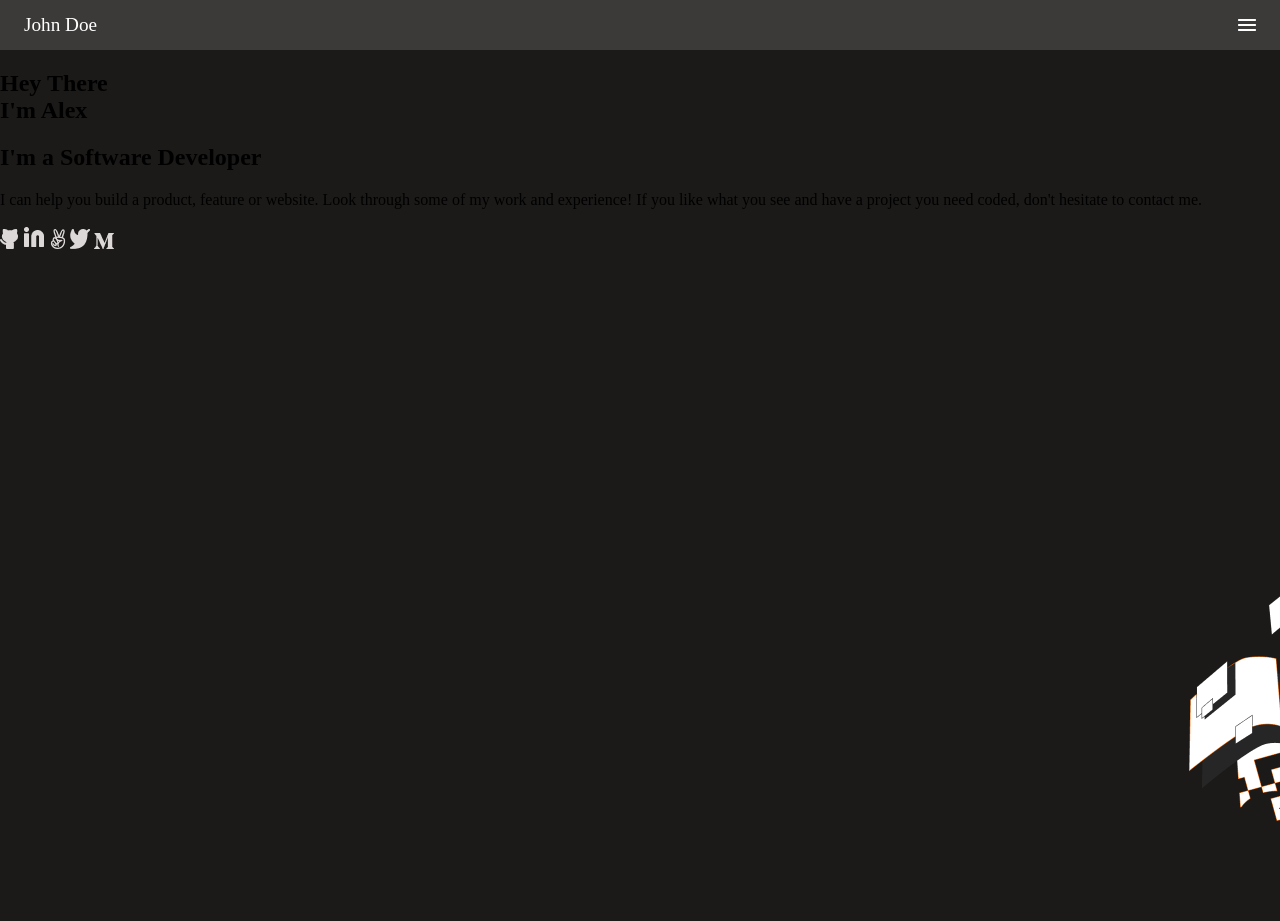
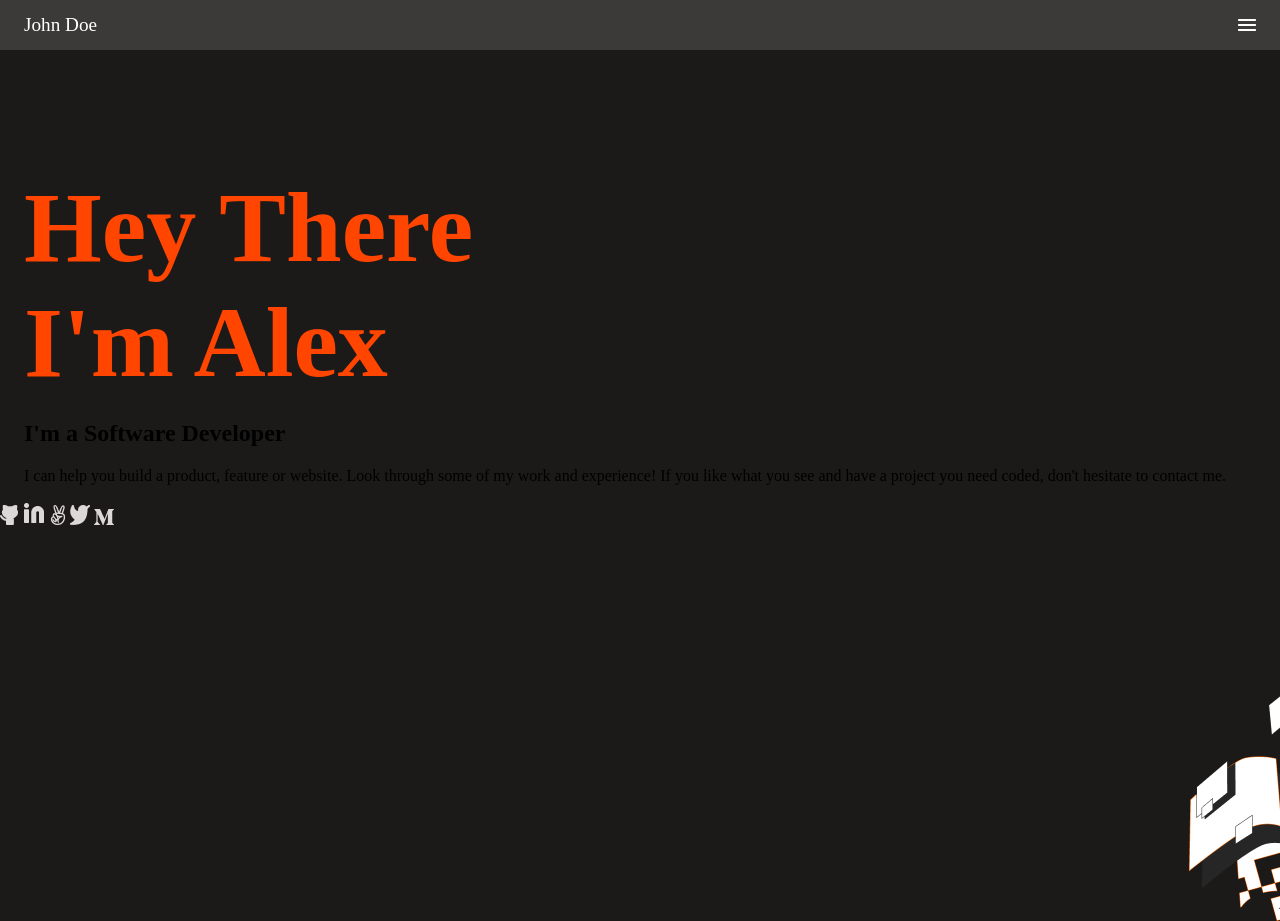
Before and after one commit to Kingstalux/Project-Portfolio-Mobile-Version-Skeletun, a website: page index.html in a window 1280 px wide. Before the commit the page ends 870 px from the top, so only its background shows below. Drawn offline with Linux system fonts and the light colour scheme.

Commit message:
Add style to header

```diff
--- a/style.css
+++ b/style.css
@@ -22,3 +22,15 @@ body {
   background-position: bottom right;
   height: 100vh;
 }
+
+.container {
+  margin-left: 24px;
+  margin-right: 24px;
+}
+
+.container h1 {
+  color: orangered;
+  margin-top: 120px;
+  margin-bottom: 12px;
+  font-size: 100px;
+}
```
